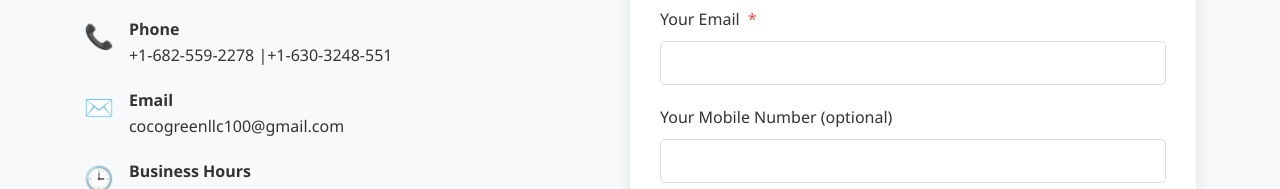
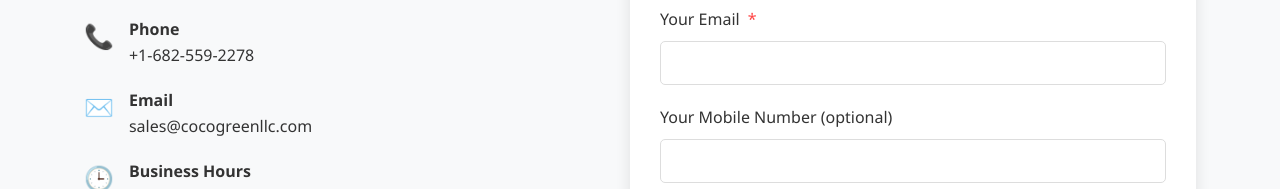
Before and after one commit to Maheszzz/coco-green, a plain HTML site: page index.html in a window 1280 px wide. Shown: the part 6688-6877 px from the top of the page. Drawn offline with nearby package versions, Linux system fonts and the light colour scheme.

Commit message:
Update contact information in index.html

```diff
--- a/index.html
+++ b/index.html
@@ -465,14 +465,14 @@
               <div class="info-icon">📞</div>
               <div>
                 <h4>Phone</h4>
-                <p>+1-682-559-2278 |+1-630-3248-551</p>
+                <p>+1-682-559-2278</p>
               </div>
             </div>
             <div class="info-item">
               <div class="info-icon">✉️</div>
               <div>
                 <h4>Email</h4>
-                <p>cocogreenllc100@gmail.com</p>
+                <p>sales@cocogreenllc.com</p>
               </div>
             </div>
             <div class="info-item">
```
